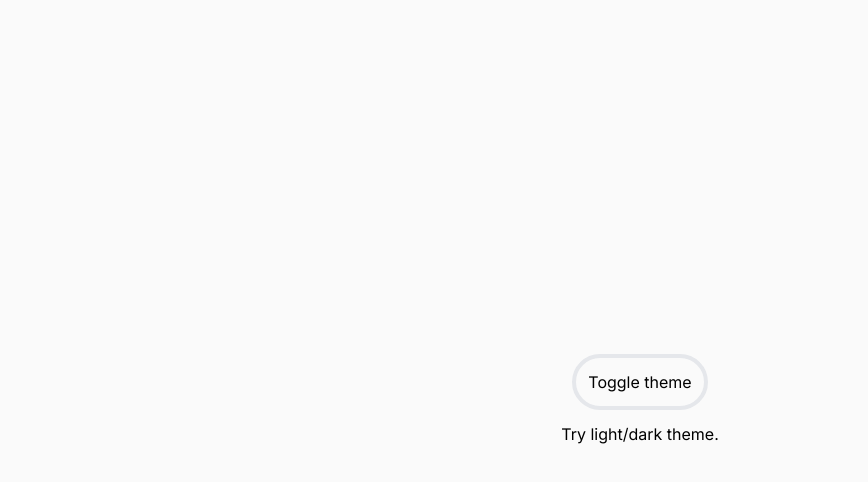
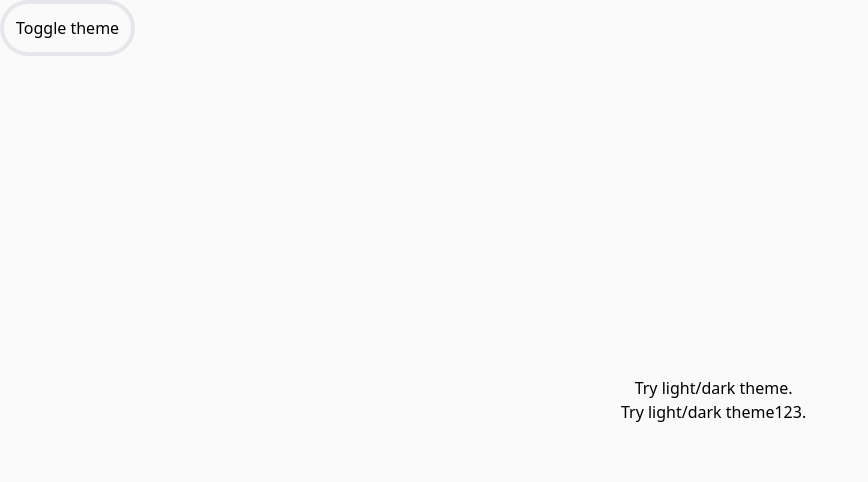
Before and after one commit to erazinkov/my-app, a Next.js app: page / in a window 1280 px wide. Shown: the top 482 px of the page, without its empty margins (0-868 px from the left). Built offline with nearby package versions, Linux system fonts and the light colour scheme.

Commit message:
theme moved to rootlayout

```diff
--- a/src/app/layout.tsx
+++ b/src/app/layout.tsx
@@ -2,6 +2,7 @@ import ThemeProvider from '@/lib/ThemeContext'
 import './globals.css'
 import type { Metadata } from 'next'
 import { Inter } from 'next/font/google'
+import Sidebar from '@/components/SIdebar/Sidebar'
 
 const inter = Inter({ subsets: ['latin'] })
 
@@ -18,7 +19,14 @@ export default function RootLayout({
   return (
     <html lang="en">
       <ThemeProvider>
-        <body className={inter.className}>{children}</body>
+        <body className="min-h-screen flex gap-3">
+          <div>
+            <Sidebar/>
+          </div>
+          <main className='flex-1'>
+            {children}
+          </main>
+        </body>
       </ThemeProvider>
     </html>
   )
--- /dev/null
+++ b/src/app/main/layout.tsx
@@ -0,0 +1,26 @@
+'use client'
+
+import { useTheme } from "@/lib/ThemeContext"
+
+export default function Layout({
+  children,
+}: {
+  children: React.ReactNode
+}) {
+  const { theme, setTheme } = useTheme()
+
+  const toggleTheme = () => {
+    const themeCurrent = theme.type === "light" ? "light" : "dark"
+    console.log(themeCurrent)
+    setTheme(theme.type === "light" ? { type: "dark" } : { type: "light" })
+  }
+  return (
+    <div className="flex gap-3 align-center min-h-screen">
+      <div className="flex flex-col gap-3 align-center justify-center">
+        <button className='rounded-full p-3 border-4' onClick={toggleTheme}>Toggle theme</button>
+      </div>
+      <div>{children}</div>
+    </div>
+
+  )
+}
--- /dev/null
+++ b/src/app/main/page.tsx
@@ -0,0 +1,9 @@
+'use client'
+
+export default function Home() {
+  return (
+    <div className='w-full flex flex-col gap-3 justify-center items-center'>
+      <div>Try light/dark theme.</div>
+    </div>
+  )
+}
--- a/src/app/page.tsx
+++ b/src/app/page.tsx
@@ -1,25 +1,12 @@
 'use client'
 
-import { ThemeContext, useTheme } from '@/lib/ThemeContext'
-
-
 export default function Home() {
-  const { theme, setTheme } = useTheme()
-
-  const toggleTheme = () => {
-    const themeCurrent = theme.type === "light" ? "light" : "dark"
-    console.log(themeCurrent)
-    setTheme(theme.type === "light" ? { type: "dark" } : { type: "light" })
-  }
-
   return (
     <div
-      className='flex justify-center min-h-screen'
+      className='h-full flex flex-col items-center justify-center content-center'
     >
-      <div className='w-full flex flex-col gap-3 justify-center items-center'>
-        <button className='rounded-full p-3 max-w-fit border-4' onClick={toggleTheme}>Toggle theme</button>
-        <div>Try light/dark theme.</div>
-      </div>
+      <div className="w-fit">Try light/dark theme.</div>
+      <div>Try light/dark theme123.</div>
     </div>
   )
 }
--- /dev/null
+++ b/src/components/SIdebar/Sidebar.tsx
@@ -0,0 +1,18 @@
+'use client'
+
+import { useTheme } from "@/lib/ThemeContext"
+
+export default function Sidebar() {
+    const { theme, setTheme } = useTheme()
+
+    const toggleTheme = () => {
+        const themeCurrent = theme.type === "light" ? "light" : "dark"
+        console.log(themeCurrent)
+        setTheme(theme.type === "light" ? { type: "dark" } : { type: "light" })
+    }
+    return (
+        <div className="flex flex-col gap-3 align-center justify-center">
+            <button className='rounded-full p-3 border-4' onClick={toggleTheme}>Toggle theme</button>
+        </div>
+    )
+}
```
